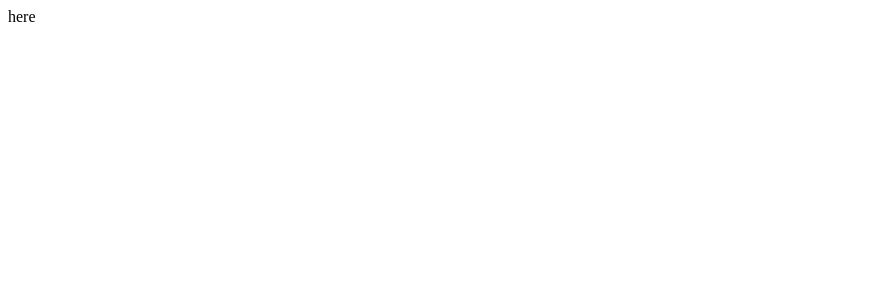
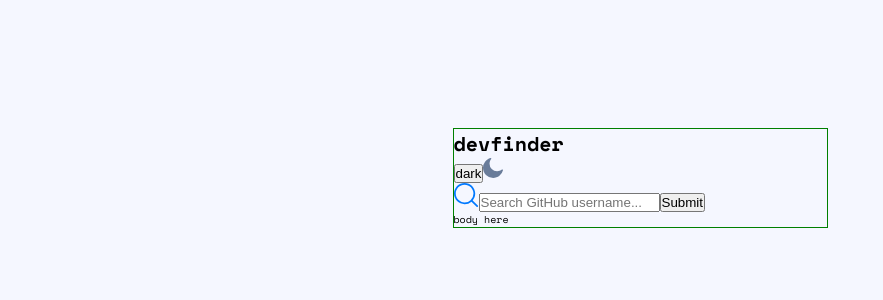
Before and after one commit to TheFranMan/github-user-search-app, a React (Create React App) app: page / in a window 1280 px wide. Shown: the top 300 px of the page, without its empty margins (0-883 px from the left). Built offline with nearby package versions, Linux system fonts and the light colour scheme.

Commit message:
Added components

```diff
--- a/package.json
+++ b/package.json
@@ -9,6 +9,7 @@
     "react": "^17.0.2",
     "react-dom": "^17.0.2",
     "react-scripts": "4.0.3",
+    "sass": "^1.43.4",
     "web-vitals": "^1.1.2"
   },
   "scripts": {
--- a/public/index.html
+++ b/public/index.html
@@ -10,7 +10,10 @@
 
     <title>Github User Search app - Frontend Mento</title>
     <link rel="apple-touch-icon" href="%PUBLIC_URL%/logo192.png" />
-  </head>
+    <link rel="preconnect" href="https://fonts.googleapis.com">
+    <link rel="preconnect" href="https://fonts.gstatic.com" crossorigin>
+    <link href="https://fonts.googleapis.com/css2?family=Space+Mono:wght@400;700&display=swap" rel="stylesheet">
+   </head>
   <body>
     <noscript>You need to enable JavaScript to run this app.</noscript>
     <div id="root"></div>
--- a/src/components/App.js
+++ b/src/components/App.js
@@ -1,7 +1,14 @@
+import '../assets/scss/main.scss'
+import Header from './Header.js'
+import Search from './Search.js'
+import Bio from './Bio.js'
+
 function App() {
   return (
-    <div className="App">
-      here
+    <div className="container">
+      <Header />
+      <Search />
+      <Bio />
     </div>
   );
 }
--- /dev/null
+++ b/src/components/Bio.js
@@ -0,0 +1,7 @@
+export default function Bio(props) {
+    return (
+        <main className="bio">
+             body here
+        </main>
+    );
+}
--- /dev/null
+++ b/src/components/Header.js
@@ -0,0 +1,13 @@
+import icon_moon from '../assets/images/icon-moon.svg'
+
+export default function Header(props) {
+    return (
+        <header className="main_header">
+            <h1 className="main_header__title">devfinder</h1>
+            <div className="main_header__theme_switcher">
+                <button className="main_header__theme_switcher__btn">dark</button>
+                <img src={ icon_moon } alt="crescent moon" />
+            </div>
+        </header>
+    );
+}
--- /dev/null
+++ b/src/components/Search.js
@@ -0,0 +1,15 @@
+import icon_search from '../assets/images/icon-search.svg'
+
+export default function Search(props) {
+    return (
+        <section className="search">
+            <h2 className="search_title sr-only">Search</h2>
+            <form className="search__form">
+                <img className="search__form__icon" src={ icon_search } alt="Search"/>
+                <input className="search__form__input" type="text" aria-label="Search" placeholder="Search GitHub username..."/>
+                { props.error && <div className="search__form__errors">No results</div> }
+                <input className="search__form__submit" type="submit" />
+            </form>
+        </section>
+    );
+}
```
Also changed, not shown: 1 other file (tests, documents, lock files or other folders).
